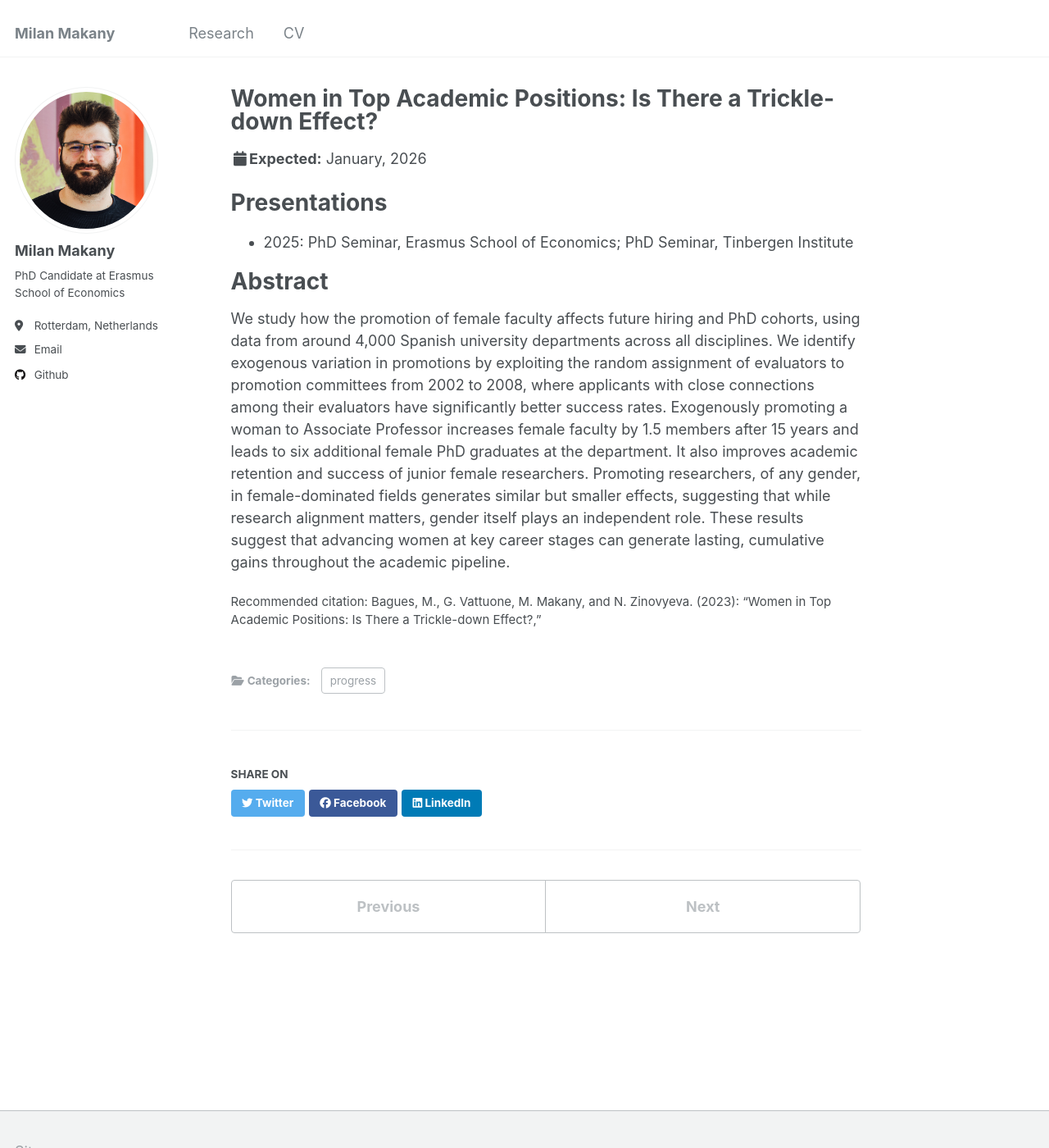
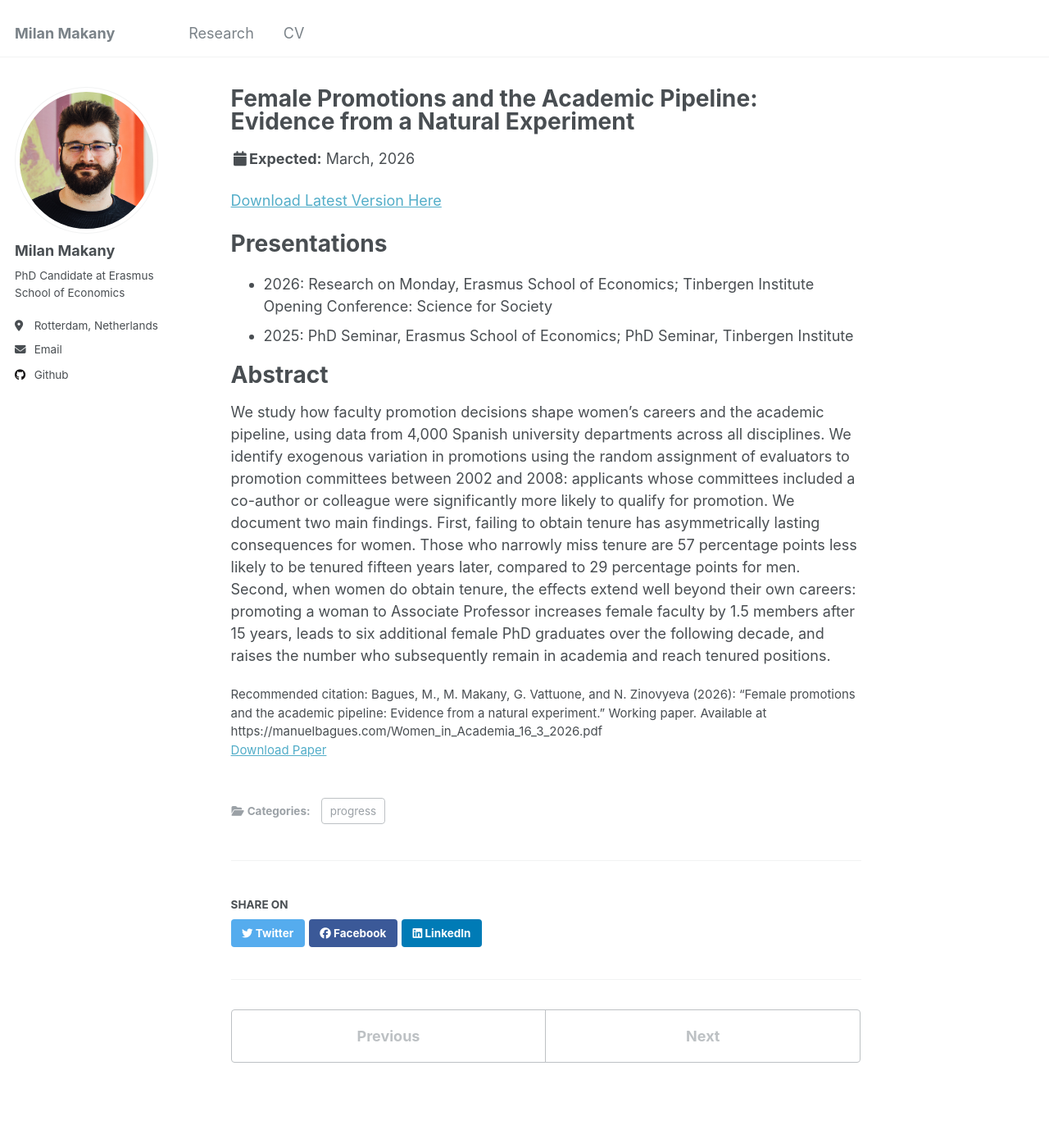
Before and after one commit to makany-milan/makany-milan.github.io, a Jekyll site: the page built from _publications/women_in_academia.md, in a window 1280 px wide and 1400 px high. Shown: the whole window at 82% size. Built offline with Jekyll 4.4.1, drawn with Linux system fonts in a browser that asks for light colours.

Commit message:
updated wia

```diff
--- a/_publications/women_in_academia.md
+++ b/_publications/women_in_academia.md
@@ -1,25 +1,24 @@
 ---
-title: "Women in Top Academic Positions: Is There a Trickle-down Effect?"
+title: "Female Promotions and the Academic Pipeline: Evidence from a Natural Experiment"
 collection: publications
 category: progress
 permalink: /research/bagues_etal_women_in_academia
 collaborators: 'Manuel Bagues, Giulia Vattone, Natalia Zinovyeva'
 excerpt: 'We study how the promotion of a female professor affects future hiring decisions and PhD students in the department.'
-date: 2026-01-01
+date: 2026-03-16
 venue:
 slidesurl:
-paperurl:
-citation: 'Bagues, M., G. Vattuone, M. Makany, and N. Zinovyeva. (2023): “Women in Top Academic Positions: Is There a Trickle-down Effect?,”'
+paperurl: https://makany-milan.github.io/files/Women_in_Academia_16_3_2026.pdf
+citation: 'Bagues, M., M. Makany, G. Vattuone, and N. Zinovyeva (2026): “Female promotions and the academic pipeline: Evidence from a natural experiment.” Working paper. Available at https://manuelbagues.com/Women_in_Academia_16_3_2026.pdf'
 
 ---
 
-<!---
-[Download Latest Version Here](https://warwick.ac.uk/fac/soc/economics/staff/gvattuone/bagues_et_al_2023.pdf)
--->
+[Download Latest Version Here](https://makany-milan.github.io/files/Women_in_Academia_16_3_2026.pdf)
 
 # Presentations
+ - 2026: Research on Monday, Erasmus School of Economics; Tinbergen Institute Opening Conference: Science for Society
  - 2025: PhD Seminar, Erasmus School of Economics; PhD Seminar, Tinbergen Institute
 
 # Abstract
 
-We study how the promotion of female faculty affects future hiring and PhD cohorts, using data from around 4,000 Spanish university departments across all disciplines. We identify exogenous variation in promotions by exploiting the random assignment of evaluators to promotion committees from 2002 to 2008, where applicants with close connections among their evaluators have significantly better success rates. Exogenously promoting a woman to Associate Professor increases female faculty by 1.5 members after 15 years and leads to six additional female PhD graduates at the department. It also improves academic retention and success of junior female researchers. Promoting researchers, of any gender, in female-dominated fields generates similar but smaller effects, suggesting that while research alignment matters, gender itself plays an independent role. These results suggest that advancing women at key career stages can generate lasting, cumulative gains throughout the academic pipeline.
+We study how faculty promotion decisions shape women’s careers and the academic pipeline, using data from 4,000 Spanish university departments across all disciplines. We identify exogenous variation in promotions using the random assignment of evaluators to promotion committees between 2002 and 2008: applicants whose committees included a co-author or colleague were significantly more likely to qualify for promotion. We document two main findings. First, failing to obtain tenure has asymmetrically lasting consequences for women. Those who narrowly miss tenure are 57 percentage points less likely to be tenured fifteen years later, compared to 29 percentage points for men. Second, when women do obtain tenure, the effects extend well beyond their own careers: promoting a woman to Associate Professor increases female faculty by 1.5 members after 15 years, leads to six additional female PhD graduates over the following decade, and raises the number who subsequently remain in academia and reach tenured positions.
```
Also changed, not shown: 2 other files.
